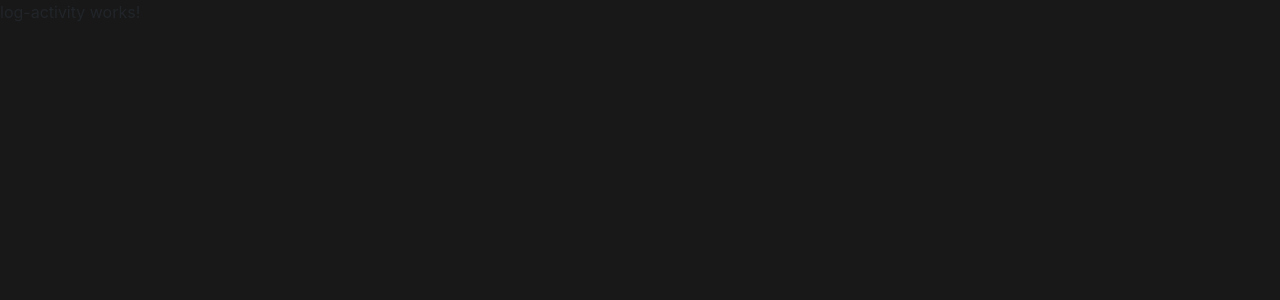
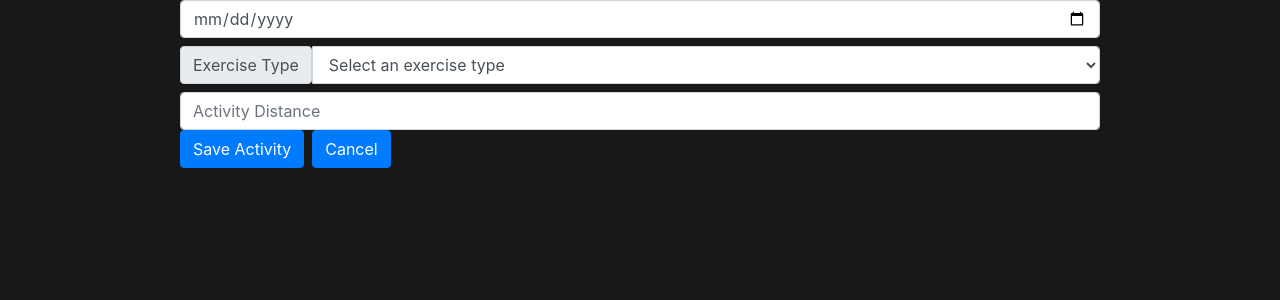
Before and after one commit to CyrusWarner/IIM-Angular-Front-End, an Angular app: page /LogActivity in a window 1280 px wide. Shown: the top 300 px of the page. Built offline with nearby package versions, Linux system fonts and the light colour scheme.

Commit message:
Added the log activity component form.

```diff
--- a/src/app/pages/log-activity/log-activity.component.html
+++ b/src/app/pages/log-activity/log-activity.component.html
@@ -1,4 +1,23 @@
-<p>log-activity works!</p>
-<div>
-
+<div class="container">
+  <div class="row justify-content-center">
+    <div class="col-1"></div>
+    <div class="col-10">
+      <form [formGroup]="logActivityForm" (ngSubmit)="saveActivity(logActivityForm.value)">
+        <input formControlName="activityDate" type="date" class="form-control mb-2" placeholder="Activity Date" />
+        <div class="input-group mb-2">
+          <label class="input-group-text" for="inputGroupSelect01">Exercise Type</label>
+          <select formControlName="exerciseType" class="form-select form-control" id="inputGroupSelect01">
+            <option value="" selected>Select an exercise type</option>
+            <option value="BIKE">Bike</option>
+            <option value="RUN">Run</option>
+            <option value="SWIM">Swim</option>
+          </select>
+        </div>
+        <input formControlName="activityDistance" type="number" class="form-control" placeholder="Activity Distance" />
+      <button type="submit" class="btn btn-primary mr-2">Save Activity</button>
+      <button class="btn btn-primary">Cancel</button>
+      </form>
+    </div>
+    <div class="col-1"></div>
+  </div>
 </div>
--- a/src/app/pages/log-activity/log-activity.component.ts
+++ b/src/app/pages/log-activity/log-activity.component.ts
@@ -3,16 +3,27 @@ import { FormGroup, FormControl, Validators } from '@angular/forms';
 @Component({
   selector: 'app-log-activity',
   templateUrl: './log-activity.component.html',
-  styleUrls: ['./log-activity.component.css']
+  styleUrls: ['./log-activity.component.css'],
 })
 export class LogActivityComponent implements OnInit {
   logActivityForm: FormGroup;
-  constructor() { }
+  activityDate: FormControl;
+  exerciseType: FormControl;
+  activityDistance: FormControl;
+  constructor() {}
 
   ngOnInit(): void {
+    this.activityDate = new FormControl('', Validators.required);
+    this.exerciseType = new FormControl('', Validators.required);
+    this.activityDistance = new FormControl('', Validators.required);
     this.logActivityForm = new FormGroup({
-
-    })
+      activityDate: this.activityDate,
+      exerciseType: this.exerciseType,
+      activityDistance: this.activityDistance
+    });
   }
 
+  saveActivity(formValues) {
+    console.log(formValues);
+  }
 }
```
